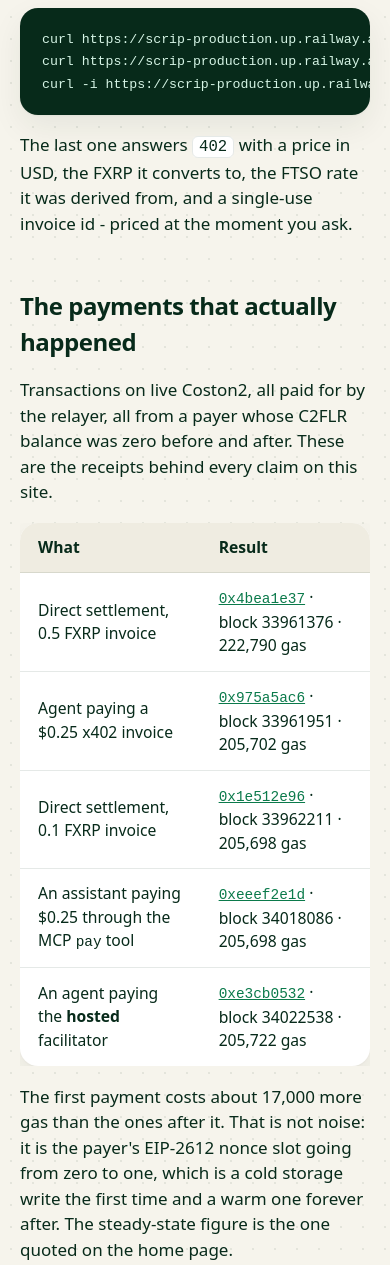
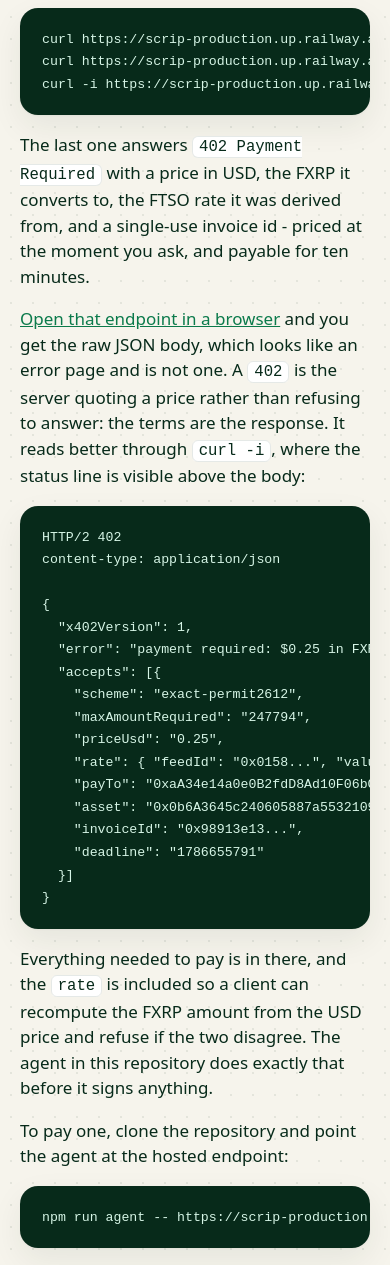
Before and after one commit to Ritapossible/Scrip, a website: page web/status.html in a window 390 px wide. Shown: the part 1600-2865 px from the top of the page. Drawn offline with Linux system fonts and the light colour scheme.

Commit message:
Put Home first, and stop sending readers into raw JSON
The mobile menu opened on "How it works" and kept Home below a separator, near
GitHub. Home belongs first: it is where someone goes when they are lost, and a
menu that buries it makes the reader hunt for the one destination they already
know the name of. Order is now Home, How it works, Contract, Status, Docs, then
the separator, then GitHub and the CTA - on all six pages, each with its own
entry marked aria-current.

The home panel's endpoint link pointed straight at /api/haiku, so clicking it
from a designed page dropped the reader into an unexplained wall of JSON that
reads like an error. It is not an error - a 402 is the server quoting a price
rather than refusing to answer, and the terms are the response - but nothing on
the way there said so.

It now points at the status page, which shows the body with its status line
above it, explains that the rate travels with the quote so a client can
recompute the amount and refuse if the two disagree, and links to the live
endpoint for anyone who wants the raw thing.

Checked for horizontal overflow at four widths while in there; there is none.

Co-Authored-By: Claude Opus 5 <noreply@anthropic.com>

```diff
--- a/web/status.html
+++ b/web/status.html
@@ -62,12 +62,12 @@
         </nav>
 
         <div class="menu" id="site-menu" data-menu aria-hidden="true">
+          <a href="./">Home <span class="hint">what this is</span></a>
           <a href="./how-it-works">How it works <span class="hint">two signatures</span></a>
           <a href="./contract">Contract <span class="hint">deployed + verified</span></a>
           <a href="./status" aria-current="page">Status <span class="hint">what runs today</span></a>
           <a href="./docs">Docs <span class="hint">run it yourself</span></a>
           <div class="menu-sep"></div>
-          <a href="./">Home</a>
           <a href="https://github.com/Ritapossible/Scrip">GitHub</a>
           <a class="menu-cta" href="./docs#quickstart">Get Started</a>
         </div>
@@ -144,10 +144,52 @@ curl https://scrip-production.up.railway.app/price
 curl -i https://scrip-production.up.railway.app/api/haiku</code></pre>
 
         <p>
-          The last one answers <code>402</code> with a price in USD, the FXRP it
-          converts to, the FTSO rate it was derived from, and a single-use
-          invoice id - priced at the moment you ask.
+          The last one answers <code>402 Payment Required</code> with a price in
+          USD, the FXRP it converts to, the FTSO rate it was derived from, and a
+          single-use invoice id - priced at the moment you ask, and payable for
+          ten minutes.
         </p>
+
+        <p>
+          <a href="https://scrip-production.up.railway.app/api/haiku">Open that
+          endpoint in a browser</a> and you get the raw JSON body, which looks
+          like an error page and is not one. A <code>402</code> is the server
+          quoting a price rather than refusing to answer: the terms are the
+          response. It reads better through <code>curl -i</code>, where the
+          status line is visible above the body:
+        </p>
+
+        <pre><code>HTTP/2 402
+content-type: application/json
+
+{
+  "x402Version": 1,
+  "error": "payment required: $0.25 in FXRP (0.247794 FTestXRP at $1.008904/XRP)",
+  "accepts": [{
+    "scheme": "exact-permit2612",
+    "maxAmountRequired": "247794",
+    "priceUsd": "0.25",
+    "rate": { "feedId": "0x0158...", "value": "1008904", "decimals": 6 },
+    "payTo": "0xaA34e14a0e0B2fdD8Ad10F06bC0907fA0b1D02Bd",
+    "asset": "0x0b6A3645c240605887a5532109323A3E12273dc7",
+    "invoiceId": "0x98913e13...",
+    "deadline": "1786655791"
+  }]
+}</code></pre>
+
+        <p>
+          Everything needed to pay is in there, and the <code>rate</code> is
+          included so a client can recompute the FXRP amount from the USD price
+          and refuse if the two disagree. The agent in this repository does
+          exactly that before it signs anything.
+        </p>
+
+        <p>
+          To pay one, clone the repository and point the agent at the hosted
+          endpoint:
+        </p>
+
+        <pre><code>npm run agent -- https://scrip-production.up.railway.app/api/haiku</code></pre>
 
         <h2 id="live">The payments that actually happened</h2>
         <p>
```
Also changed, not shown: web/404.html (+1 -1 lines), web/contract.html (+1 -1 lines), web/docs.html (+2 -2 lines), web/how-it-works.html (+1 -1 lines), web/index.html (+2 -2 lines).
